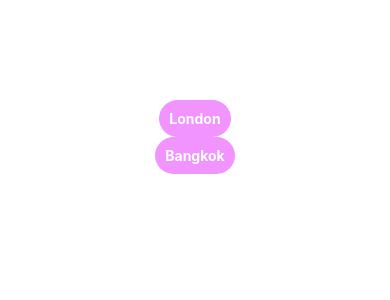
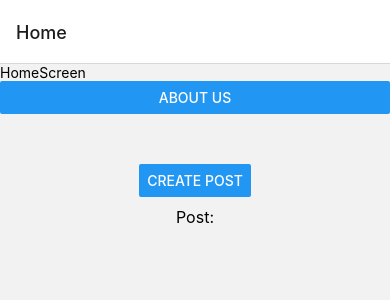
Before and after one commit to furstfirst2480/reactnativeTNI, a React Native app: screen /Home in a window 390 px wide. Shown: the top 300 px of the page. Built offline with nearby package versions, Linux system fonts and the light colour scheme.

Commit message:
Lecture8_Practice2

```diff
--- a/App.tsx
+++ b/App.tsx
@@ -1,28 +1,21 @@
 import React, { useState } from "react";
-import { View, TextInput, Button } from "react-native";
-import ProfileScreen from "./component/ProfileScreen";
-import { stylesLogin } from "./styles/styles";
-import FlatListExample from "./component/FlatListExample";
-import FlatListCallBackend from "./component/FlatListCallBackend";
-import NewsApp from "./component/NewsApp";
-import AxiosgetData from "./component/AxiosgetData";
-import AxiosPostData from "./component/AxiosPostData";
-import WeatherLondon from "./component/WeatherLondon";
-import WeatherBangkok from "./component/WeatherBangkok";
-import ModalExample from "./component/modalExample";
-import WeatherApp from "./component/WeatherApp";
-export default function App(): React.JSX.Element {
+import {View, Text} from 'react-native'
+import HomeScreen from "./screens/HomeScreen";
+import AboutScreen from "./screens/AboutScreen";
+import {createNativeStackNavigator} from '@react-navigation/native-stack'
+import { NavigationContainer } from '@react-navigation/native'
+import CreatePostScreen from "./screens/CreatePostScreen";
+
+const App=(): React.JSX.Element => {
+  const HomeStack = createNativeStackNavigator();
   return (
-    <View>
-      {/* <ProfileScreen /> */}
-      {/* <FlatListExample/> */}
-      {/* <FlatListCallBackend/> */}
-      {/* <NewsApp/> */}
-      {/* <AxiosgetData/> */}
-      {/* <AxiosPostData/> */}
-      {/* <WeatherLondon/> */}
-      {/* <WeatherBangkok/> */}
-      <WeatherApp/>
-    </View>
+    <NavigationContainer>
+      <HomeStack.Navigator>
+        <HomeStack.Screen name='Home' component={HomeScreen}/>
+        <HomeStack.Screen name='About' component={AboutScreen}/>
+        <HomeStack.Screen name='CreatePost' component={CreatePostScreen}/>
+      </HomeStack.Navigator>
+    </NavigationContainer>
   );
 }
+export default App;
--- a/component/ModalExample.tsx
+++ b/component/ModalExample.tsx
@@ -18,7 +18,7 @@
        onRequestClose={() => setModalVisible(!modalVisible)}
        >
         <View style={styles.modalView}>
-        {renderWeatherComponent()}
+
         <Text style={styles.modalText}>Hello React Native</Text>
 
         <Pressable
--- a/package.json
+++ b/package.json
@@ -9,11 +9,15 @@
     "web": "expo start --web"
   },
   "dependencies": {
+    "@react-navigation/native": "^6.1.18",
+    "@react-navigation/native-stack": "^6.11.0",
     "axios": "^1.7.5",
     "expo": "~51.0.18",
     "expo-status-bar": "~1.12.1",
     "react": "18.2.0",
     "react-native": "0.74.3",
+    "react-native-safe-area-context": "4.10.5",
+    "react-native-screens": "3.31.1",
     "save": "^2.9.0"
   },
   "devDependencies": {
--- /dev/null
+++ b/screens/AboutScreen.tsx
@@ -0,0 +1,47 @@
+import { StyleSheet,Text,View,Image,SafeAreaView,ImageBackground} from "react-native";
+import React from "react";
+
+const AboutScreen = ({route}:any): React.JSX.Element => {
+ const {companyName,companyId} = route.params;
+  return (
+    <ImageBackground source={require('../assets/bg.png')} style={styles.bgImage}>
+      <SafeAreaView>
+        <Image
+          source={require("../assets/building.png")}
+          resizeMode="contain"
+          style={styles.myImage}
+        />
+        <Text>
+          {companyName}
+        </Text>
+        <Image
+          source={{ uri: "https://codingthailand.com/site/img/camera.png" }}
+          style={styles.myImageNetwork}
+        />
+      </SafeAreaView>
+    </ImageBackground>
+  );
+};
+
+export default AboutScreen;
+const styles = StyleSheet.create({
+  container: {
+    flexDirection: "column",
+    justifyContent: "center",
+    alignItems: "center",
+  },
+  myImage: {
+    width: "100%",
+    height: 200,
+    marginTop: 50,
+  },
+  myImageNetwork: {
+    width: 50,
+    height: 50,
+    marginTop: 10,
+  },
+  bgImage:{
+    width:'100%',
+    height:'100%'
+  }
+});
--- /dev/null
+++ b/screens/CreatePostScreen.tsx
@@ -0,0 +1,31 @@
+import { Button, StyleSheet, TextInput, View } from 'react-native'
+import React from 'react'
+
+const CreatePostScreen = ({navigation,route}:any):React.JSX.Element => {
+  const [postText,setPostText] = React.useState("");
+    return (
+
+        <>
+        <TextInput
+        multiline
+        placeholder='Tell something...'
+        style={{height:200,padding:10,backgroundColor:'white'}}
+        value={postText}
+        onChangeText={setPostText}
+        />
+        <Button
+        title='Done'
+        onPress={()=>{
+            navigation.navigate({
+                name: "Home",
+                params:{post:postText}
+            });
+        }}
+        />
+        </>
+  )
+}
+
+export default CreatePostScreen
+
+const styles = StyleSheet.create({})
--- /dev/null
+++ b/screens/HomeScreen.tsx
@@ -0,0 +1,50 @@
+import { Button, StyleSheet, Text, View } from "react-native";
+import React from "react";
+
+const HomeScreen = ({ navigation,route }: any): React.JSX.Element => {
+  const gotoAbout = () => {
+    navigation.navigate("About", {
+      companyName: "Thai-Nichi Institute of Technology",
+      companyId: 100,
+    });
+  };
+
+  return (
+    <View>
+      <Text>HomeScreen</Text>
+      <Button title="About us" onPress={gotoAbout} />
+      <View style={styles.postContainer}>
+        <Button
+          title="Create post"
+          onPress={() => navigation.navigate("CreatePost")}
+        />
+        <Text style={styles.postText}>Post:</Text>
+        <Text style={styles.postContent}>{route.params?.post}</Text>
+      </View>
+    </View>
+  );
+};
+
+export default HomeScreen;
+const styles = StyleSheet.create({
+  container: {
+    padding: 20,
+  },
+  header: {
+    fontSize: 24,
+    fontWeight: "bold",
+  },
+  postContainer: {
+    alignItems: "center",
+    justifyContent: "center",
+    marginTop: 50,
+  },
+  postText: {
+    margin: 10,
+    fontSize: 16,
+  },
+  postContent: {
+    color: "blue", // เปลี่ยนสีข้อความที่ถูกส่งกลับมา
+    fontWeight: "bold",
+  },
+});
```
Also changed, not shown: 1 other file (tests, documents, lock files or other folders).
